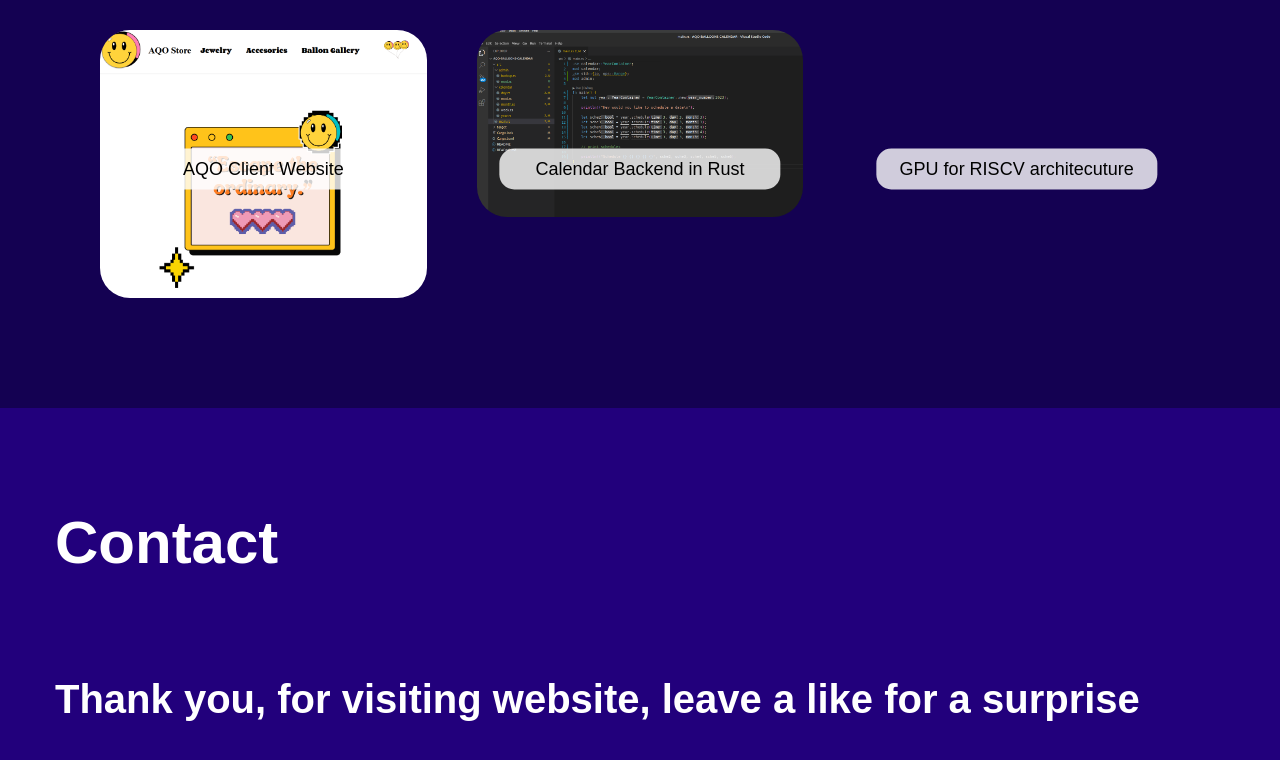
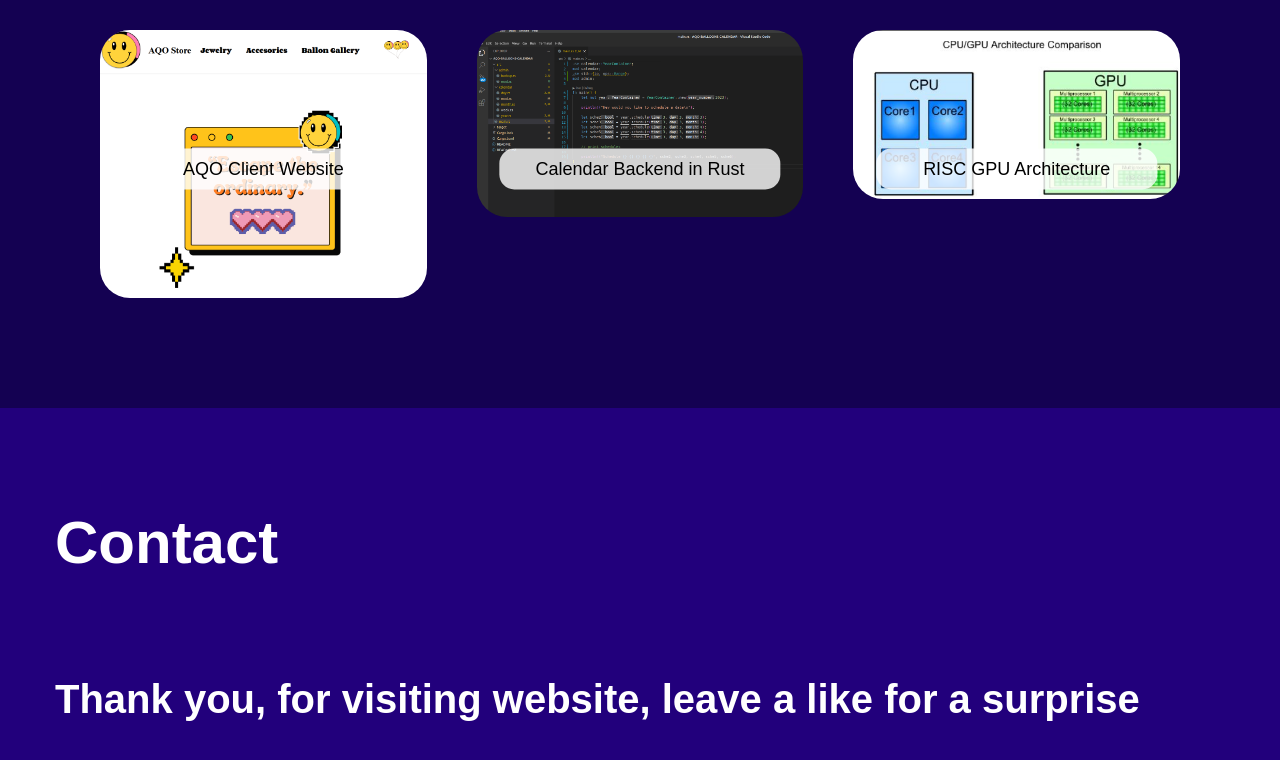
Before and after one commit to TeoOrt/Porftolio, a plain HTML site: page index.html in a window 1280 px wide. Shown: the part 5642-6402 px from the top of the page. Drawn offline with Linux system fonts and the light colour scheme.

Commit message:
Added Riscv Still need to get started

```diff
--- a/index.html
+++ b/index.html
@@ -168,8 +168,12 @@
             <p>Calendar Backend in Rust</p>
           </a>
         </li>
-
-        <li><p>GPU for RISCV architecuture</p></li>
+        <li>
+          <a>
+            <img src="images/gpu.png" alt="calendar-Backend" />
+            <p>RISC GPU Architecture</p>
+          </a>
+        </li>
       </ul>
     </div>
 
```
Also changed, not shown: images/gpu.png (added).
